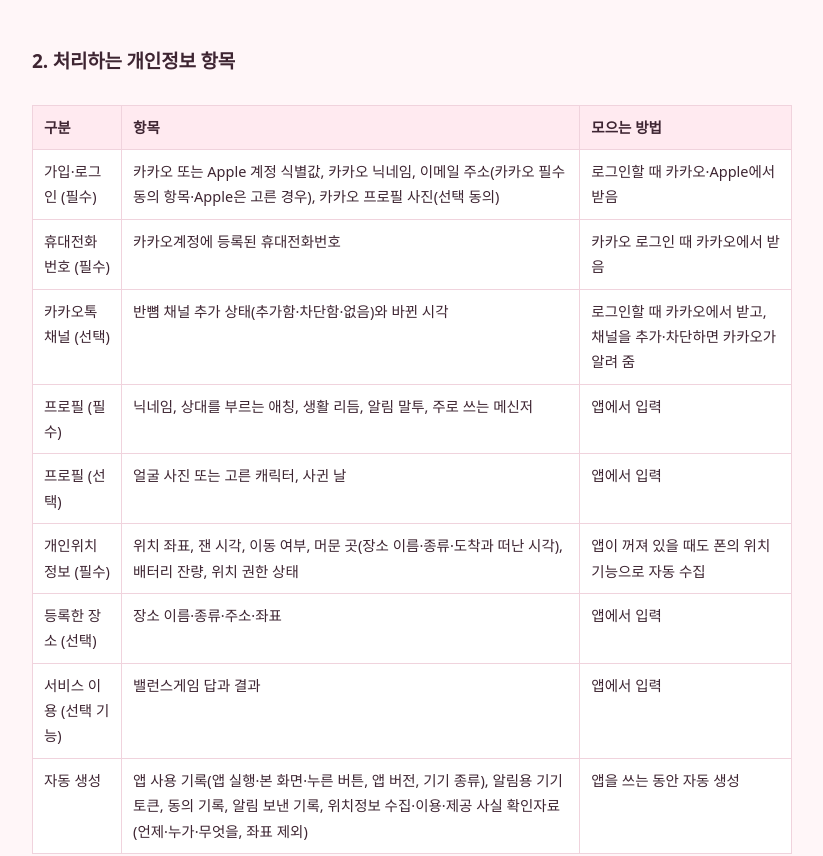
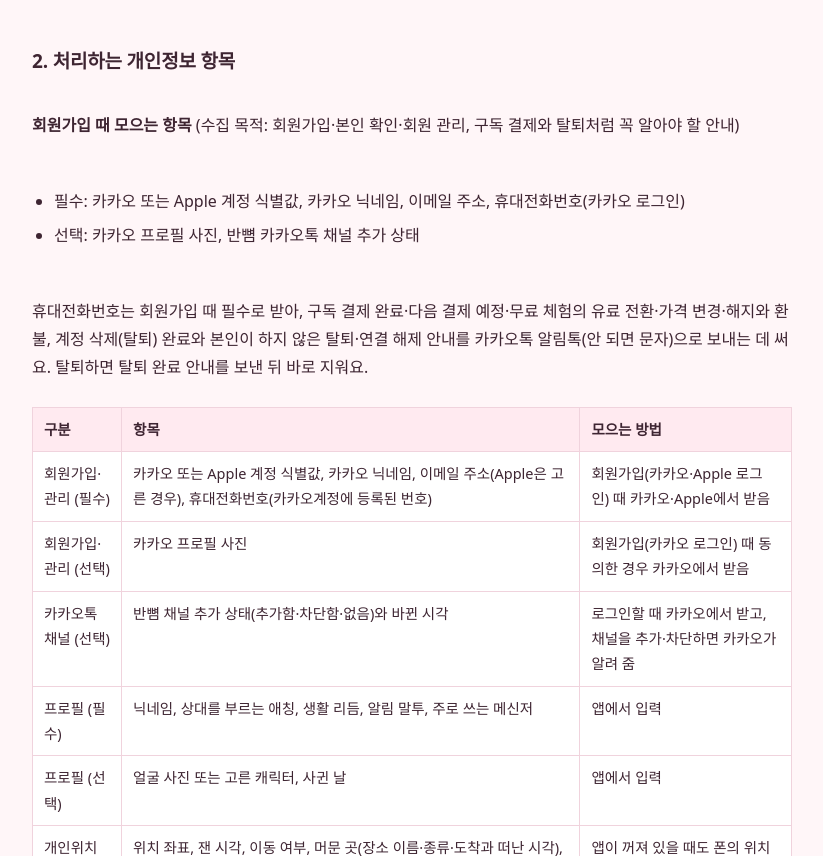
Before and after one commit to 3th9396-lang/banppyeom, a plain HTML site: page privacy.html in a window 1280 px wide. Shown: the part 1633-2489 px from the top of the page, without its empty margins (228-1051 px from the left). Drawn offline with Linux system fonts and the light colour scheme.

Commit message:
처리방침: 회원가입 수집 항목(필수/선택) 명시, 휴대전화번호 포함

```diff
--- a/privacy.html
+++ b/privacy.html
@@ -22,7 +22,7 @@
 
 <h2>1. 처리 목적</h2>
 <ul>
-  <li>회원 확인과 로그인, 커플 연결, 계정 관련 중요한 안내(이메일)</li>
+  <li>회원가입·회원 관리(본인 확인과 로그인, 커플 연결), 계정 관련 중요한 안내(이메일·휴대전화번호)</li>
   <li>연결된 상대에게 지금 위치·머문 곳·오늘 동선·도착과 출발 소식 보여 주기</li>
   <li>등록한 장소 도착·출발 알림, 보낼 말 제안, 밸런스게임 같은 서비스 기능</li>
   <li>고객 문의 응대, 분쟁 확인, 법령이 정한 기록 보관</li>
@@ -47,11 +47,17 @@
 </table></div>
 
 <h2>2. 처리하는 개인정보 항목</h2>
+<p><b>회원가입 때 모으는 항목</b> (수집 목적: 회원가입·본인 확인·회원 관리, 구독 결제와 탈퇴처럼 꼭 알아야 할 안내)</p>
+<ul>
+  <li>필수: 카카오 또는 Apple 계정 식별값, 카카오 닉네임, 이메일 주소, 휴대전화번호(카카오 로그인)</li>
+  <li>선택: 카카오 프로필 사진, 반뼘 카카오톡 채널 추가 상태</li>
+</ul>
+<p>휴대전화번호는 회원가입 때 필수로 받아, 구독 결제 완료·다음 결제 예정·무료 체험의 유료 전환·가격 변경·해지와 환불, 계정 삭제(탈퇴) 완료와 본인이 하지 않은 탈퇴·연결 해제 안내를 카카오톡 알림톡(안 되면 문자)으로 보내는 데 써요. 탈퇴하면 탈퇴 완료 안내를 보낸 뒤 바로 지워요.</p>
 <div class="tw"><table>
   <thead><tr><th>구분</th><th>항목</th><th>모으는 방법</th></tr></thead>
   <tbody>
-    <tr><td>가입·로그인 (필수)</td><td>카카오 또는 Apple 계정 식별값, 카카오 닉네임, 이메일 주소(카카오 필수 동의 항목·Apple은 고른 경우), 카카오 프로필 사진(선택 동의)</td><td>로그인할 때 카카오·Apple에서 받음</td></tr>
-    <tr><td>휴대전화번호 (필수)</td><td>카카오계정에 등록된 휴대전화번호</td><td>카카오 로그인 때 카카오에서 받음</td></tr>
+    <tr><td>회원가입·관리 (필수)</td><td>카카오 또는 Apple 계정 식별값, 카카오 닉네임, 이메일 주소(Apple은 고른 경우), 휴대전화번호(카카오계정에 등록된 번호)</td><td>회원가입(카카오·Apple 로그인) 때 카카오·Apple에서 받음</td></tr>
+    <tr><td>회원가입·관리 (선택)</td><td>카카오 프로필 사진</td><td>회원가입(카카오 로그인) 때 동의한 경우 카카오에서 받음</td></tr>
     <tr><td>카카오톡 채널 (선택)</td><td>반뼘 채널 추가 상태(추가함·차단함·없음)와 바뀐 시각</td><td>로그인할 때 카카오에서 받고, 채널을 추가·차단하면 카카오가 알려 줌</td></tr>
     <tr><td>프로필 (필수)</td><td>닉네임, 상대를 부르는 애칭, 생활 리듬, 알림 말투, 주로 쓰는 메신저</td><td>앱에서 입력</td></tr>
     <tr><td>프로필 (선택)</td><td>얼굴 사진 또는 고른 캐릭터, 사귄 날</td><td>앱에서 입력</td></tr>
@@ -141,7 +147,7 @@
 
 <footer>
   판타레이 · 대표 옥기영 · 서울특별시 강남구 테헤란로70길 12, 402-C33호<br>
-  사업자등록번호 342-02-03467 · 통신판매업 신고번호 <span class="todo">[신고 후 기입]</span>
+  사업자등록번호 342-02-03467 · 통신판매업 신고번호 제2026-서울강남-06697호
 </footer>
 </main>
 </body>
```
